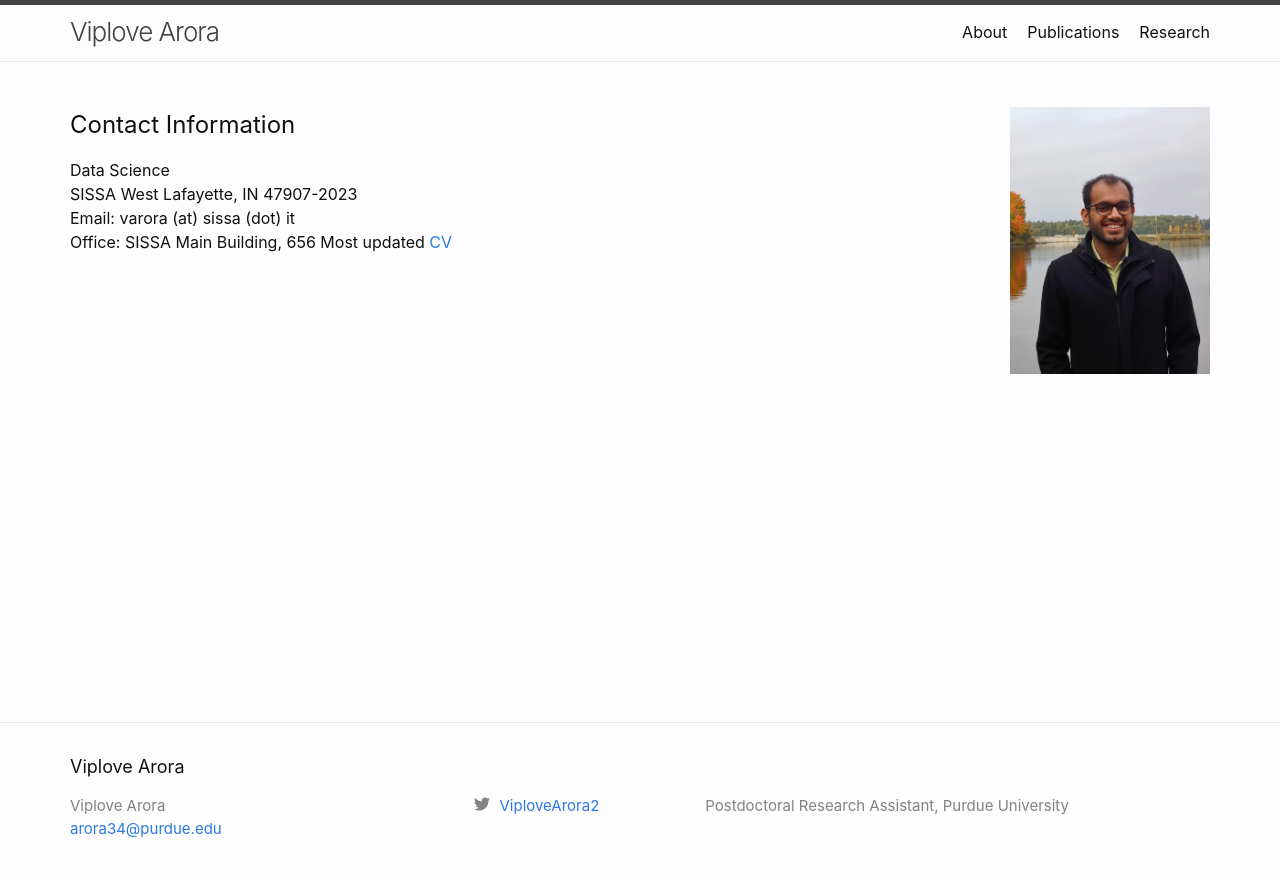
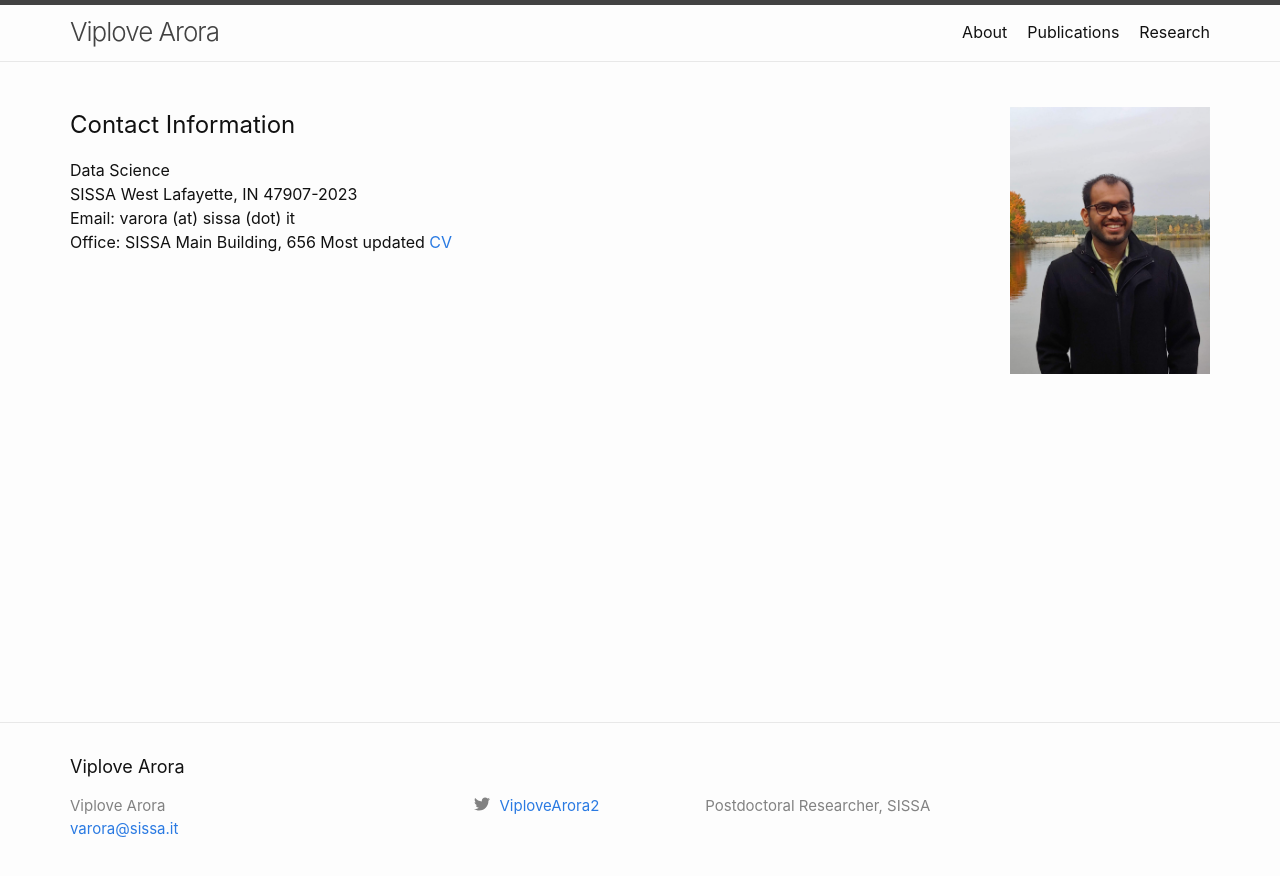
Before and after one commit to viplovearora/viplovearora.github.io, a Jekyll site: the page built from index.md, in a window 1280 px wide. Shown: the top 876 px of the page. Built offline with Jekyll 4.4.1, drawn with Linux system fonts in a browser that asks for light colours.

Commit message:
update info

```diff
--- a/_config.yml
+++ b/_config.yml
@@ -14,9 +14,9 @@
 # You can create any custom variable you would like, and they will be accessible
 # in the templates via {{ site.myvariable }}.
 title: Viplove Arora
-email: arora34@purdue.edu
+email: varora@sissa.it
 description: >- # this means to ignore newlines until "baseurl:"
-  Postdoctoral Research Assistant, Purdue University
+  Postdoctoral Researcher, SISSA
 baseurl: "" # the subpath of your site, e.g. /blog
 url: "" # the base hostname & protocol for your site, e.g. http://example.com
 twitter_username: ViploveArora2
```
